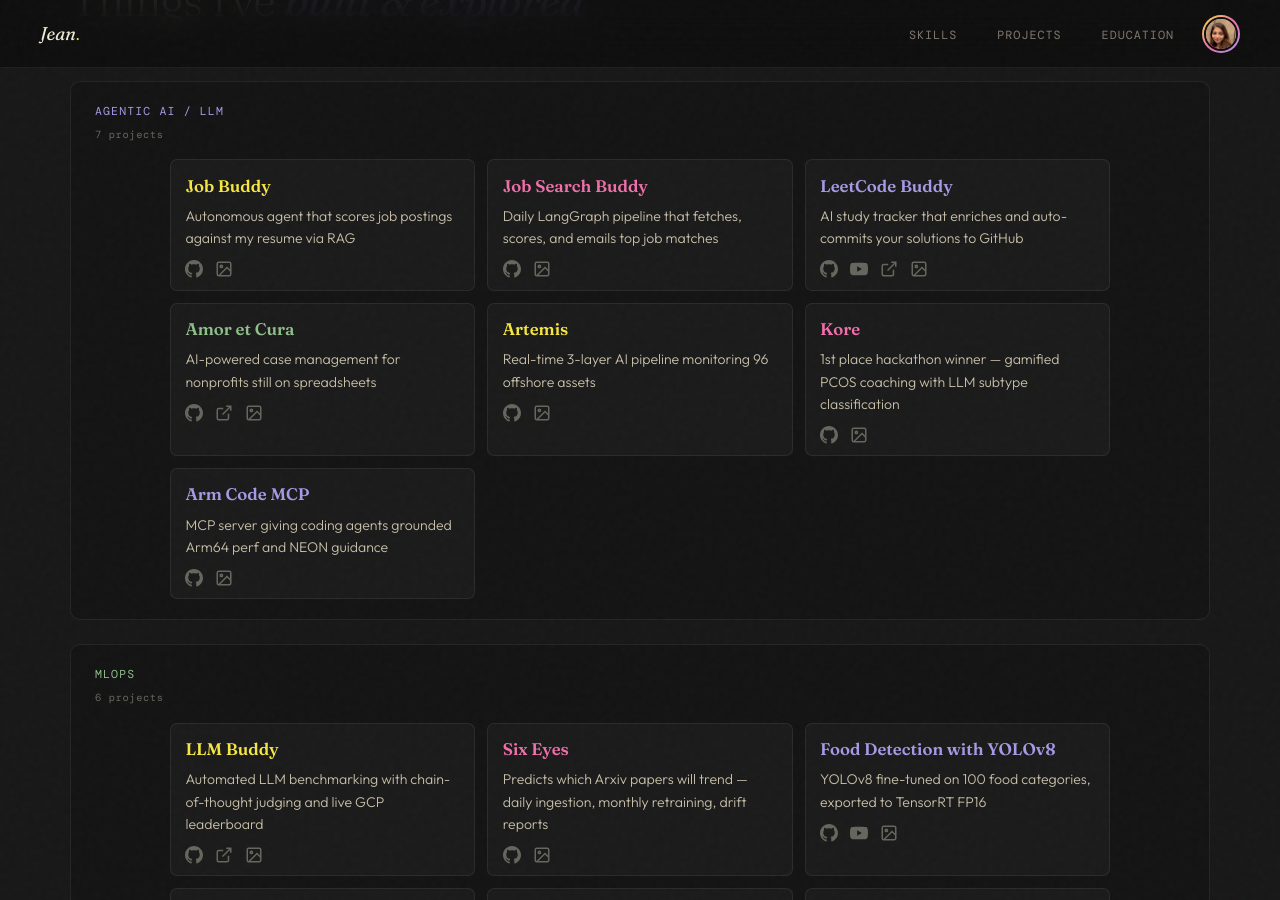
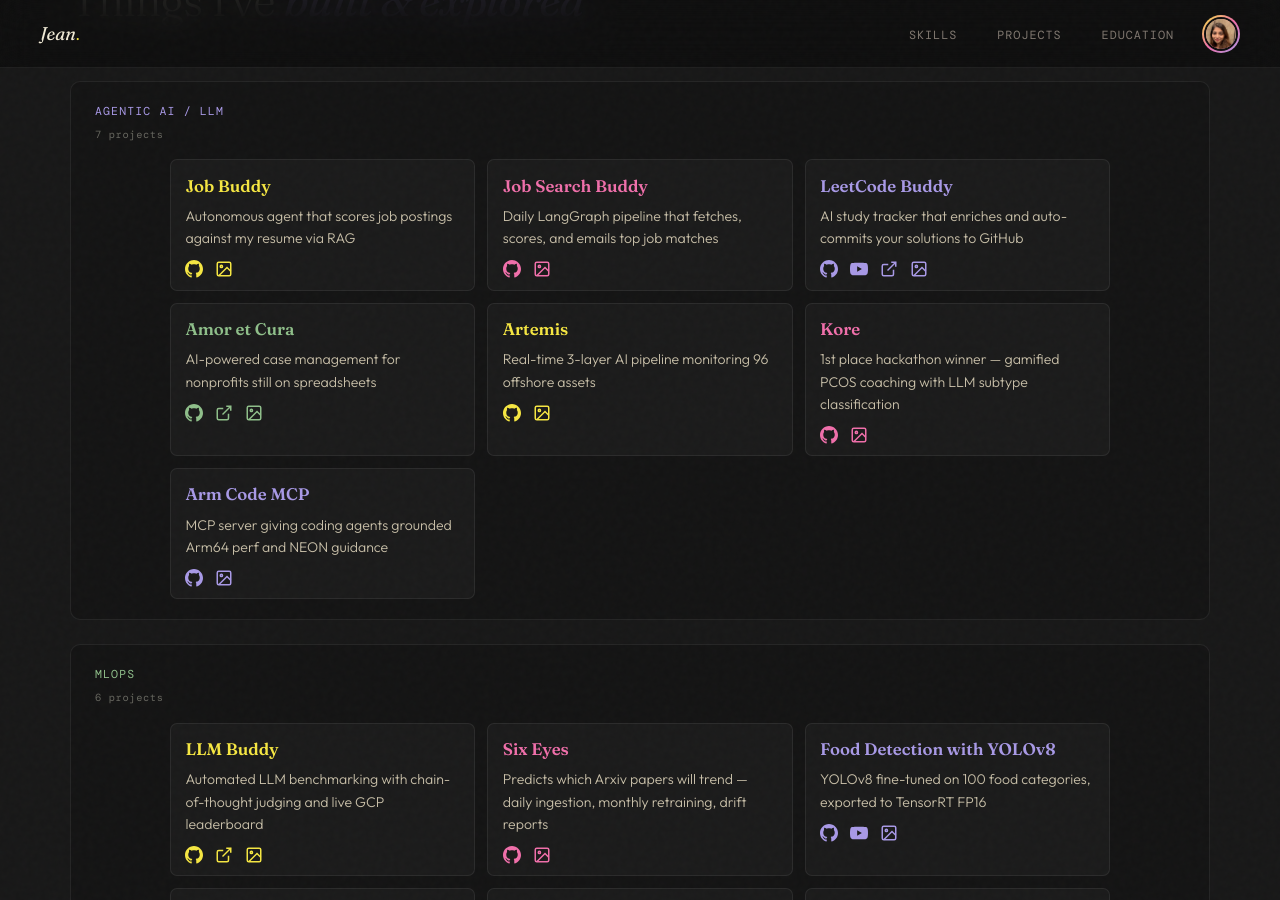
Before and after one commit to jean-johnson-zwix/jean-johnson-zwix.github.io, a Jekyll site: the page built from index.html, in a window 1280 px wide and 900 px high, scrolled down 1264 px. Built offline with Jekyll 4.4.1, drawn with Linux system fonts in a browser that asks for light colours; some web fonts are replaced.

```diff
--- a/assets/css/main.scss
+++ b/assets/css/main.scss
@@ -538,10 +538,14 @@
   font-weight: 600;
   margin-bottom: 0.3rem;
 }
-.domain-card__project:nth-child(4n+1) .domain-card__project-title { color: var(--yellow); }
-.domain-card__project:nth-child(4n+2) .domain-card__project-title { color: var(--pink); }
-.domain-card__project:nth-child(4n+3) .domain-card__project-title { color: var(--lavender); }
-.domain-card__project:nth-child(4n+4) .domain-card__project-title { color: var(--sage); }
+.domain-card__project:nth-child(4n+1) .domain-card__project-title,
+.domain-card__project:nth-child(4n+1) .project-icon { color: var(--yellow); }
+.domain-card__project:nth-child(4n+2) .domain-card__project-title,
+.domain-card__project:nth-child(4n+2) .project-icon { color: var(--pink); }
+.domain-card__project:nth-child(4n+3) .domain-card__project-title,
+.domain-card__project:nth-child(4n+3) .project-icon { color: var(--lavender); }
+.domain-card__project:nth-child(4n+4) .domain-card__project-title,
+.domain-card__project:nth-child(4n+4) .project-icon { color: var(--sage); }
 .domain-card__project-tagline {
   font-size: 0.88rem;
   color: var(--sand);
```
Also changed, not shown: assets/images/mlops/cloud-face-recognition.png (added), assets/images/mlops/food-detection.png (added), assets/images/mlops/loan-rate-predictor.png (added), assets/images/mlops/project-aegis.png (added), assets/images/mlops/six-eyes.png (added).
